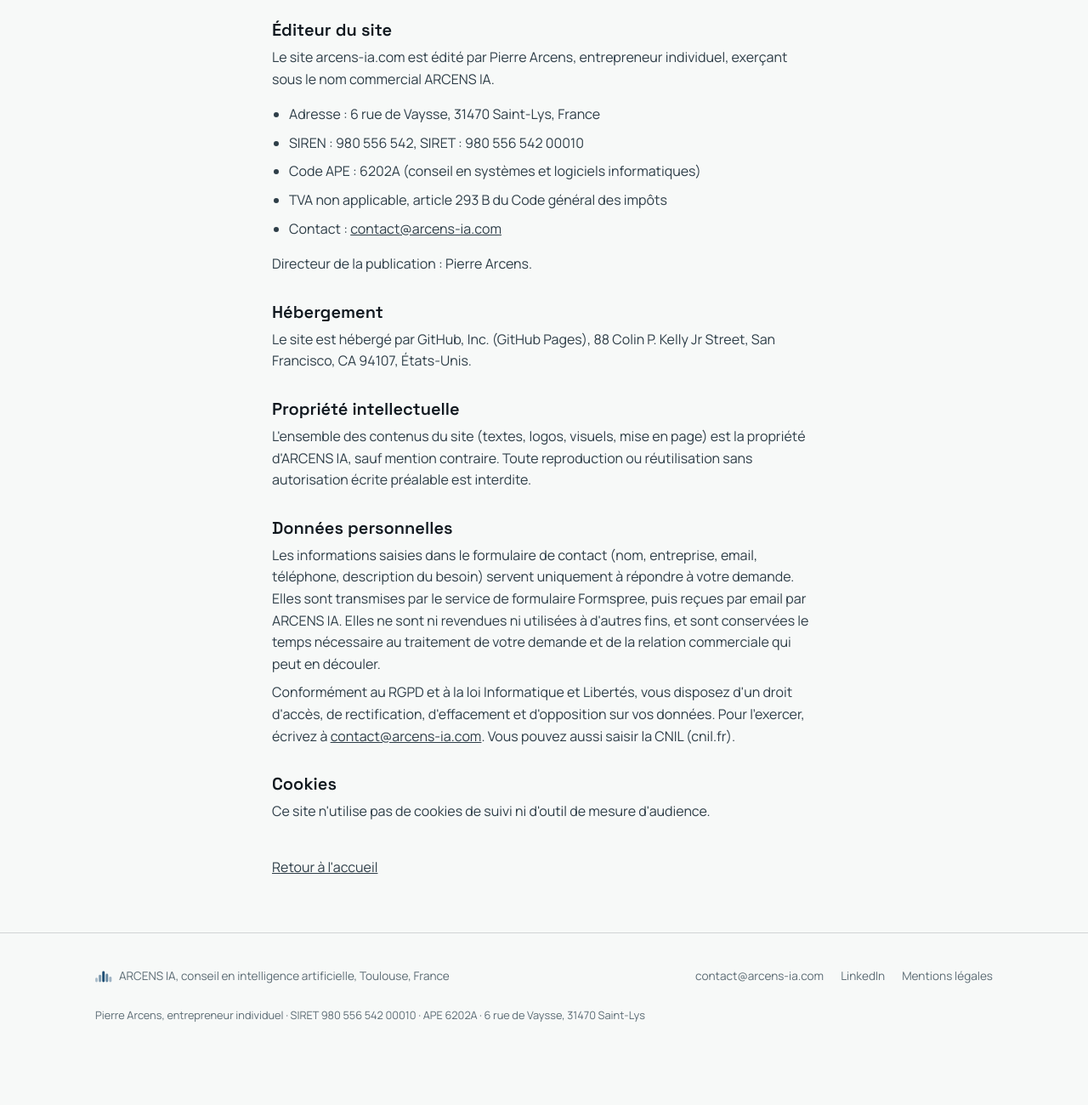
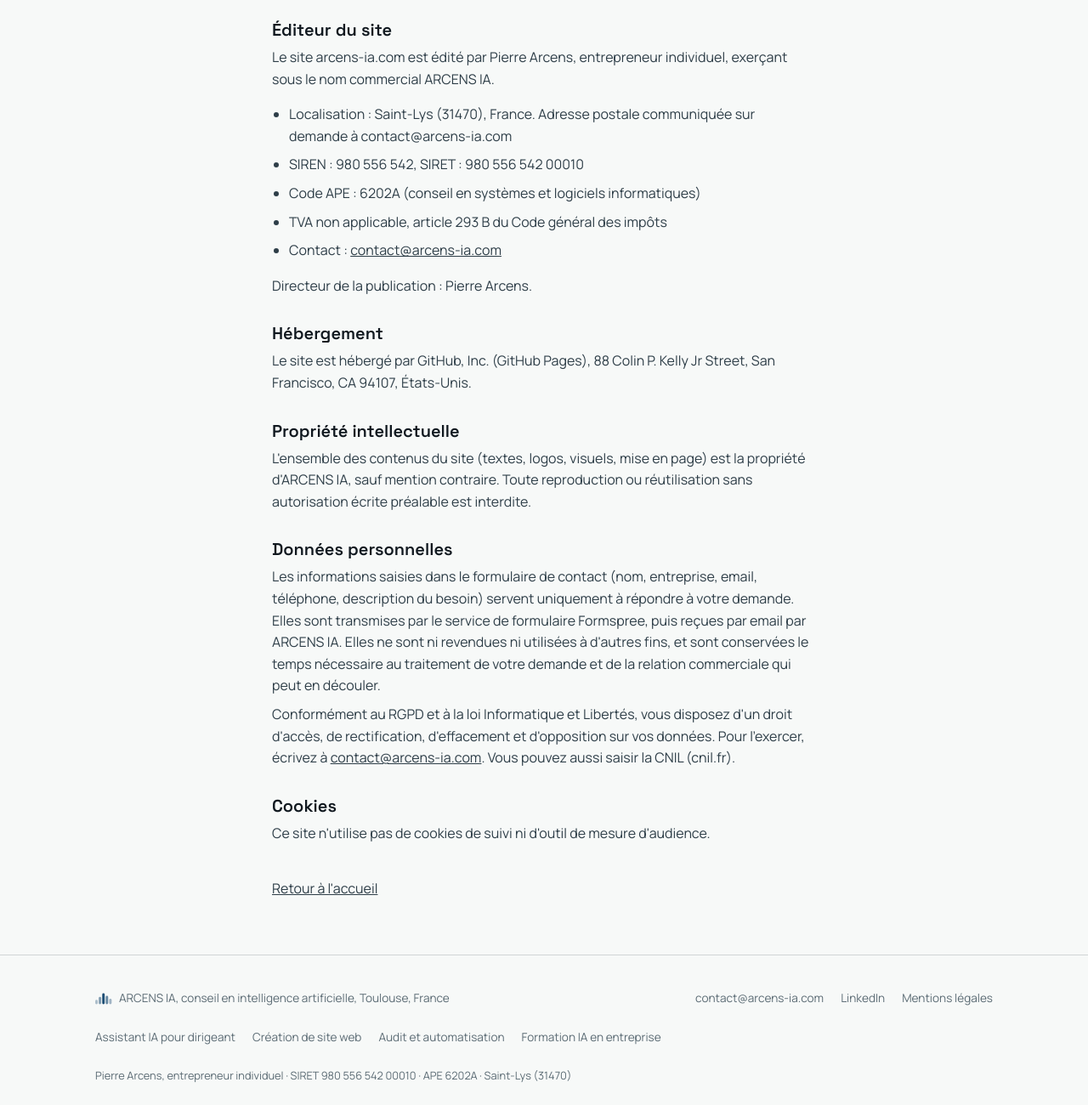
Before and after one commit to Pierre-Arcens/ARCENS-IA, a plain HTML site: page mentions-legales.html in a window 1280 px wide. Shown: the part 220-1520 px from the top of the page at 85% size. Before the commit the page ends 1465 px from the top, so only its background shows below. Drawn offline with Linux system fonts and the light colour scheme.

Commit message:
Maillage: liens prestations dans le pied de page, retrait de l'adresse du domicile
Co-Authored-By: Claude Sonnet 5.5 <noreply@anthropic.com>

```diff
--- a/mentions-legales.html
+++ b/mentions-legales.html
@@ -456,6 +456,7 @@
   .footer-links { display: flex; gap: 1.25rem; list-style: none; margin: 0; padding: 0; }
   .footer-links a { text-decoration: none; color: var(--text-muted); }
   .footer-links a:hover { color: var(--accent-c); }
+  .footer-services { flex-basis: 100%; flex-wrap: wrap; }
   .footer-legal { flex-basis: 100%; font-size: 0.8rem; color: var(--text-muted); }
   .legal { max-width: 46rem; padding-block: clamp(2.5rem, 5vw, 4rem); }
   .legal h1 { margin-bottom: 2rem; }
@@ -497,7 +498,7 @@
   <h2>Éditeur du site</h2>
   <p>Le site arcens-ia.com est édité par Pierre Arcens, entrepreneur individuel, exerçant sous le nom commercial ARCENS IA.</p>
   <ul>
-    <li>Adresse : 6 rue de Vaysse, 31470 Saint-Lys, France</li>
+    <li>Localisation : Saint-Lys (31470), France. Adresse postale communiquée sur demande à contact@arcens-ia.com</li>
     <li>SIREN : 980 556 542, SIRET : 980 556 542 00010</li>
     <li>Code APE : 6202A (conseil en systèmes et logiciels informatiques)</li>
     <li>TVA non applicable, article 293 B du Code général des impôts</li>
@@ -538,7 +539,13 @@
       <li><a href="https://www.linkedin.com/in/pierrearcens/" target="_blank" rel="noopener">LinkedIn</a></li>
       <li><a href="mentions-legales.html">Mentions légales</a></li>
     </ul>
-    <p class="footer-legal">Pierre Arcens, entrepreneur individuel · SIRET 980 556 542 00010 · APE 6202A · 6 rue de Vaysse, 31470 Saint-Lys</p>
+    <ul class="footer-links footer-services">
+      <li><a href="/assistant-ia-dirigeant/">Assistant IA pour dirigeant</a></li>
+      <li><a href="/creation-site-web/">Création de site web</a></li>
+      <li><a href="/audit-automatisation/">Audit et automatisation</a></li>
+      <li><a href="/formation-ia-entreprise/">Formation IA en entreprise</a></li>
+    </ul>
+    <p class="footer-legal">Pierre Arcens, entrepreneur individuel · SIRET 980 556 542 00010 · APE 6202A · Saint-Lys (31470)</p>
   </div>
 </footer>
 </body>
--- a/site.css
+++ b/site.css
@@ -451,6 +451,7 @@
   .footer-links { display: flex; gap: 1.25rem; list-style: none; margin: 0; padding: 0; }
   .footer-links a { text-decoration: none; color: var(--text-muted); }
   .footer-links a:hover { color: var(--accent-c); }
+  .footer-services { flex-basis: 100%; flex-wrap: wrap; }
   .footer-legal { flex-basis: 100%; font-size: 0.8rem; color: var(--text-muted); }
 
   /* Pages internes */
```
Also changed, not shown: a-propos/index.html (+7 -1 lines), assistant-ia-dirigeant/index.html (+7 -1 lines), audit-automatisation/index.html (+7 -1 lines), creation-site-web/index.html (+7 -1 lines), formation-ia-entreprise/index.html (+7 -1 lines), index.html (+8 -2 lines).
